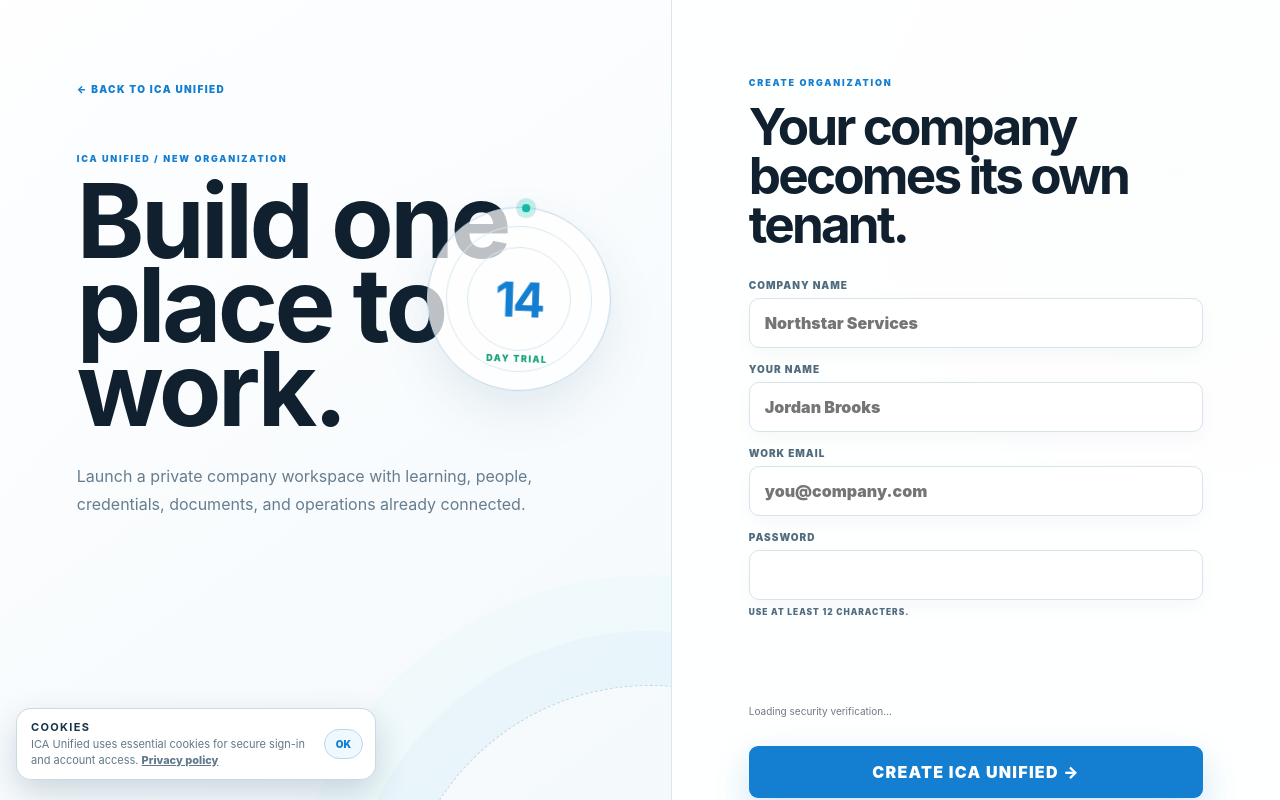
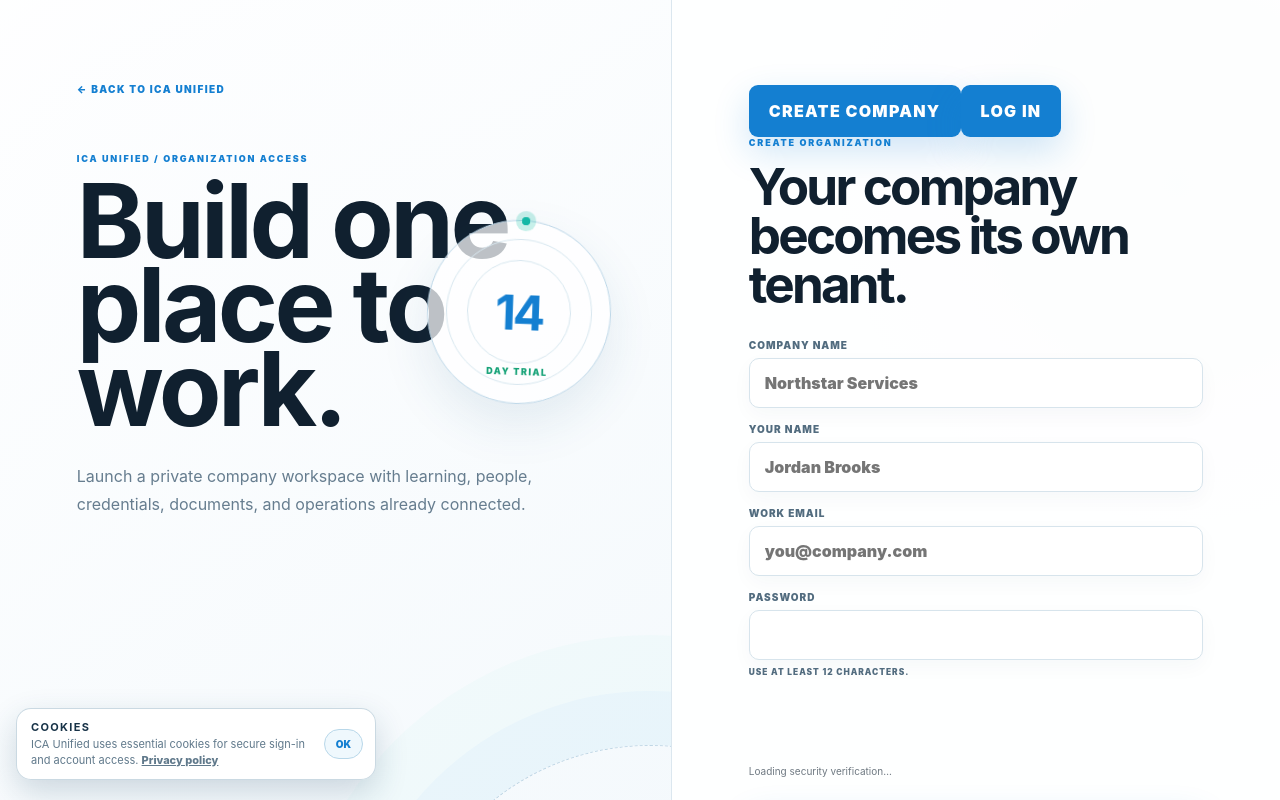
Before and after one commit to redavi19-asu/ICA-unified-, a Next.js app: page /register in a window 1280 px wide. Shown: the top 800 px of the page. Built offline with nearby package versions, Linux system fonts and the light colour scheme; no server answers.

Commit message:
Combine Unified registration and customer login

```diff
--- a/src/app/register/page.tsx
+++ b/src/app/register/page.tsx
@@ -1,17 +1,23 @@
 'use client';
 
 import Link from 'next/link';
-import { FormEvent, useState } from 'react';
+import { FormEvent, useEffect, useState } from 'react';
 import { useRouter } from 'next/navigation';
 import TurnstileWidget from '../TurnstileWidget';
 import styles from './register.module.css';
 
 export default function RegisterPage() {
   const router = useRouter();
+  const [mode, setMode] = useState<'register' | 'login'>('register');
   const [error, setError] = useState('');
   const [loading, setLoading] = useState(false);
   const [turnstileToken, setTurnstileToken] = useState('');
   const [turnstileReset, setTurnstileReset] = useState(0);
+
+  useEffect(() => {
+    const params = new URLSearchParams(window.location.search);
+    if (params.get('mode') === 'login') setMode('login');
+  }, []);
 
   async function submit(event: FormEvent<HTMLFormElement>) {
     event.preventDefault();
@@ -19,34 +25,44 @@ export default function RegisterPage() {
     setError('');
     const form = new FormData(event.currentTarget);
 
-    const response = await fetch('/api/auth/register', {
+    const isLogin = mode === 'login';
+    const response = await fetch(isLogin ? '/api/auth/login' : '/api/auth/register', {
       method: 'POST',
       headers: { 'Content-Type': 'application/json' },
-      body: JSON.stringify({
+      body: JSON.stringify(
+        isLogin
+          ? {
+              organizationSlug: form.get('organizationSlug'),
+              email: form.get('email'),
+              password: form.get('password'),
+              turnstileToken,
+            }
+          : {
               organizationName: form.get('organizationName'),
               name: form.get('name'),
               email: form.get('email'),
               password: form.get('password'),
               turnstileToken,
-      }),
+            }
+      ),
     });
 
     const data = await response.json();
     if (!response.ok) {
-      setError(data.error || 'Unable to create workspace.');
+      setError(data.error || (isLogin ? 'Unable to sign in.' : 'Unable to create workspace.'));
       setLoading(false);
       setTurnstileToken('');
       setTurnstileReset((value) => value + 1);
       return;
     }
 
-    if (data.verificationRequired) {
+    if (!isLogin && data.verificationRequired) {
       router.push('/verify-email/pending');
       router.refresh();
       return;
     }
 
-    router.push('/setup/billing');
+    router.push(isLogin ? '/workspace' : '/setup/billing');
     router.refresh();
   }
 
@@ -54,25 +70,36 @@ export default function RegisterPage() {
     <main className={styles.shell}>
       <section className={styles.manifesto}>
         <Link href="/" className={styles.back}>← BACK TO ICA UNIFIED</Link>
-        <p className={styles.kicker}>ICA UNIFIED / NEW ORGANIZATION</p>
-        <h1>Build one<br />place to work.</h1>
-        <p>Launch a private company workspace with learning, people, credentials, documents, and operations already connected.</p>
+        <p className={styles.kicker}>ICA UNIFIED / ORGANIZATION ACCESS</p>
+        <h1>{mode === 'login' ? <>Welcome<br />back.</> : <>Build one<br />place to work.</>}</h1>
+        <p>{mode === 'login' ? 'Enter your company workspace to continue learning, administration, credentials, documents, and operations in one connected system.' : 'Launch a private company workspace with learning, people, credentials, documents, and operations already connected.'}</p>
         <div className={styles.orbit}><span /><span /><strong>14</strong><small>DAY TRIAL</small></div>
       </section>
 
       <section className={styles.formPanel}>
-        <p className={styles.kicker}>CREATE ORGANIZATION</p>
-        <h2>Your company becomes its own tenant.</h2>
+        <div className={styles.authTabs}>
+          <button type="button" className={mode === 'register' ? styles.activeTab : ''} onClick={() => { setMode('register'); setError(''); setTurnstileToken(''); setTurnstileReset((value) => value + 1); }}>CREATE COMPANY</button>
+          <button type="button" className={mode === 'login' ? styles.activeTab : ''} onClick={() => { setMode('login'); setError(''); setTurnstileToken(''); setTurnstileReset((value) => value + 1); }}>LOG IN</button>
+        </div>
+        <p className={styles.kicker}>{mode === 'login' ? 'CUSTOMER LOGIN' : 'CREATE ORGANIZATION'}</p>
+        <h2>{mode === 'login' ? 'Enter your ICA Unified workspace.' : 'Your company becomes its own tenant.'}</h2>
         <form onSubmit={submit}>
+          {mode === 'register' ? (
+            <>
               <label>Company name<input name="organizationName" placeholder="Northstar Services" required minLength={2} /></label>
               <label>Your name<input name="name" placeholder="Jordan Brooks" required minLength={2} /></label>
-          <label>Work email<input name="email" type="email" placeholder="you@company.com" required /></label>
-          <label>Password<input name="password" type="password" minLength={12} required /><small>Use at least 12 characters.</small></label>
+            </>
+          ) : (
+            <label>ICA Company ID <span style={{opacity:.55}}>(issued by ICA)</span><input name="organizationSlug" autoComplete="organization" placeholder="ICA-A3F9C2" /></label>
+          )}
+          <label>Work email<input name="email" type="email" autoComplete="email" placeholder="you@company.com" required /></label>
+          <label>Password<input name="password" type="password" autoComplete={mode === 'login' ? 'current-password' : 'new-password'} minLength={mode === 'login' ? 8 : 12} required />{mode === 'register' && <small>Use at least 12 characters.</small>}</label>
           <TurnstileWidget onToken={setTurnstileToken} resetKey={turnstileReset} theme="light" />
-          <button disabled={loading || (Boolean(process.env.NEXT_PUBLIC_TURNSTILE_SITE_KEY) && !turnstileToken)}>{loading ? 'BUILDING WORKSPACE…' : 'CREATE ICA UNIFIED →'}</button>
+          <button disabled={loading || (Boolean(process.env.NEXT_PUBLIC_TURNSTILE_SITE_KEY) && !turnstileToken)}>{loading ? (mode === 'login' ? 'VERIFYING…' : 'BUILDING WORKSPACE…') : (mode === 'login' ? 'ENTER UNIFIED →' : 'CREATE ICA UNIFIED →')}</button>
+          {mode === 'login' && <a className={styles.forgot} href="/forgot-password">Forgot password?</a>}
         </form>
         {error && <p className={styles.error}>{error}</p>}
-        <p className={styles.note}>The first account becomes the Organization Owner. ICA automatically issues the company a unique Company ID for future sign-in and support. Additional people are added through secure invitations.</p>
+        <p className={styles.note}>{mode === 'login' ? 'Use the Company ID ICA issued when the organization was created. ICA Master owners can sign in without a Company ID.' : 'The first account becomes the Organization Owner. ICA automatically issues the company a unique Company ID for future sign-in and support. Additional people are added through secure invitations.'}</p>
       </section>
     </main>
   );
```
Lines whose indentation alone changed are shown as unchanged.
